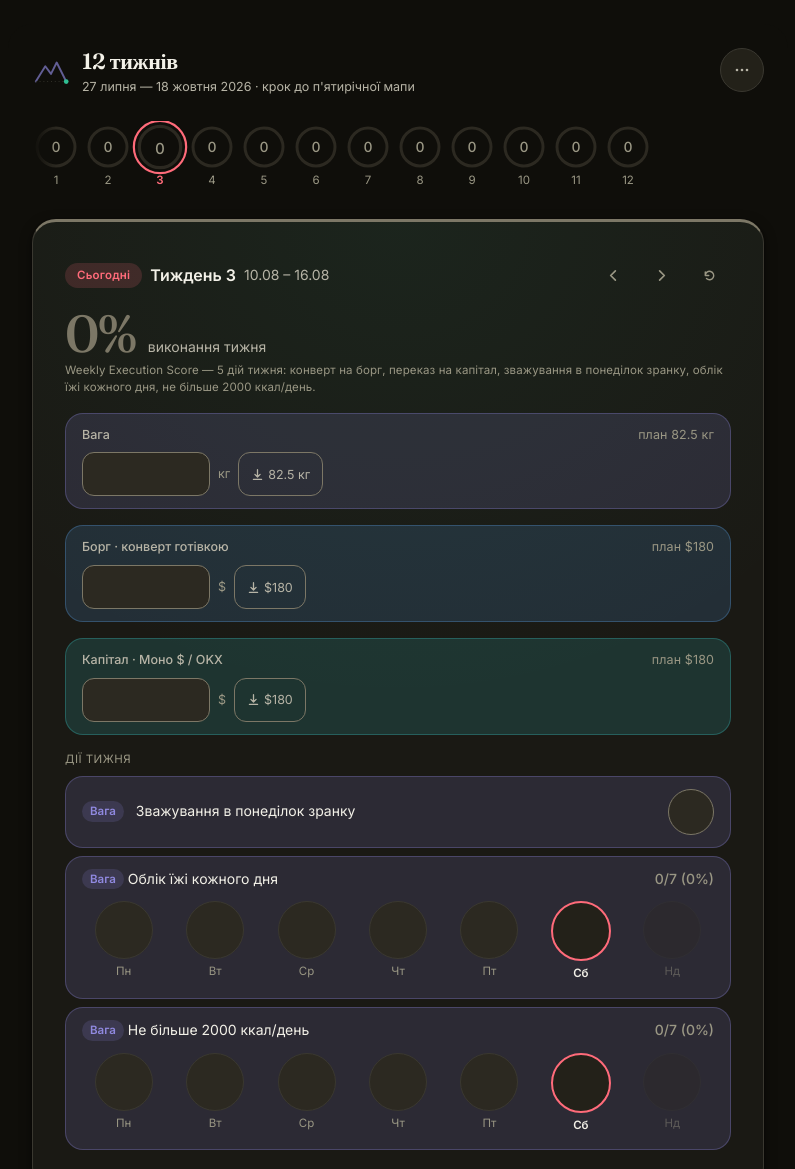
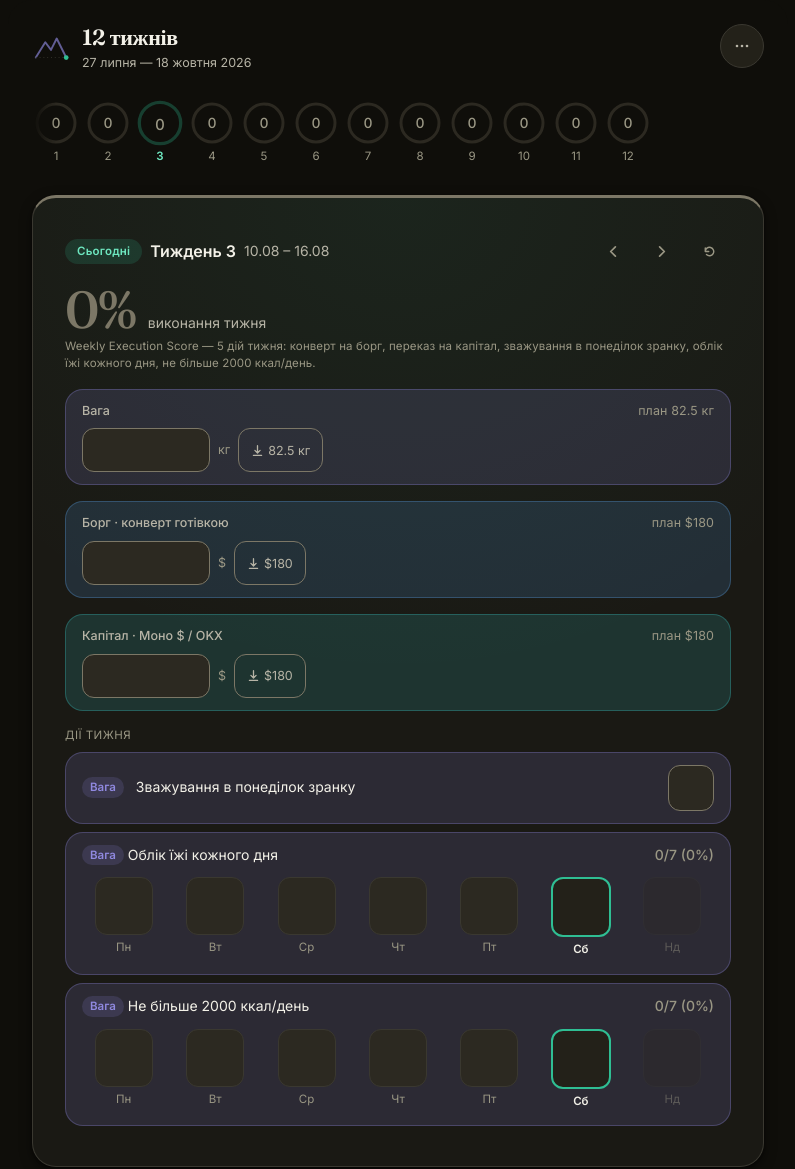
Before and after one commit to kazmirchuk96/tracker, a plain HTML site: page index.html in a window 1280 px wide. Shown: the top 1169 px of the page, without its empty margins (242-1037 px from the left). Drawn offline with Linux system fonts and the light colour scheme.

Commit message:
feat(design): checkboxes back to rounded squares, today ring redesign
Два раунди фідбека з реального пристрою, обидва вирішені через макети
з варіантами перед впровадженням:

1. Кільце "сьогодні" на таймлайні тижнів: два кільця (дуга прогресу +
   обведення "сьогодні") на 44px колі майже впритул зливались у
   нечитабельну пляму. Замінено на тонований трек самого прогрес-кільця
   (rgba з C_DONE, 0.28) - жодного другого шару геометрії. Той самий
   hexToRgba-хелпер, що вже тонує картки метрик.

2. Кнопки-галочки (щотижневі дії й щоденна сітка) - суцільні залиті
   кола виглядали важко, "як цукерки". Border-radius змінено з 50%
   на var(--r-md) - закруглений квадрат замість кола. Тап-ціль
   свідомо лишена на 44px (var(--tap)) - вибір стосувався форми,
   не розміру, а 44px вже перевірений на реальному пристрої в
   попередніх раундах.

Обидві зміни спершу показані як окремі HTML-макети з кількома
варіантами (journey-today-variants.html, checkbox-variants.html) -
користувач обирав конкретний варіант перед впровадженням у сам
трекер.

Тести: 228 перевірок у чотирьох наборах, усі зелені. Переписано
застарілі перевірки під нову (протилежну попередній) форму елементів.

```diff
--- a/index.html
+++ b/index.html
@@ -11,7 +11,6 @@
 <meta name="robots" content="noindex, nofollow">
 <style>
   html, body { margin: 0; padding: 0; background: #0F0E0A; }
-  body { padding: var(--sp-5) var(--sp-3); }
 </style>
 </head>
 <body>
@@ -158,7 +157,7 @@
 #tracker-root { line-height: var(--lh-body); }
 /* --- Пункт 18: на десктопі рядок сягав ~90 символів при комфортних 60-75.
    Обмежуємо саме текстові блоки, не контейнери з контролами. --- */
-#tracker-root p, #tracker-root .warn-text span { max-width: 68ch; }
+#tracker-root p { max-width: 68ch; }
 /* --- Пункт 11: Fraunces підключений як варіативний (opsz 9..144), але жодна
    вісь не використовувалась. opsz auto дає правильні пропорції на різних
    кеглях, SOFT згладжує кути, WONK вмикає характерні альтернативні форми. --- */
@@ -194,17 +193,20 @@
 .journey-num { font-size: var(--fs-xs); color: var(--text-muted); }
 /* 3.2: 12 підписів сум не влазять у ширину телефона — там лишається
    тільки висота стовпчика, а точна сума доступна тапом (tooltip). */
-.journey-cell.today .journey-num { color: var(--brand-text); font-weight: 700; }
+.journey-cell.today .journey-num { color: var(--accent-text); font-weight: 700; }
 /* Кораловий контур навколо кільця "сьогодні" — окремий від дуги прогресу
    сигнал, той самий принцип, що й обведення дня "сьогодні" в референсі. */
-.journey-cell.today .journey-dot::after { content: ''; position: absolute; inset: -3px; border-radius: 50%; border: var(--bw-emphasis) solid var(--brand); pointer-events: none; }
+/* Варіант C: два кільця майже впритул (внутрішня дуга прогресу + зовнішнє
+   обведення "сьогодні") на 44px колі зливались у нечитабельну пляму —
+   користувач це помітив на реальному скріншоті. Тепер "сьогодні" сигналізує
+   тонований трек самого прогрес-кільця (див. JS, arcColor/trackColor),
+   без жодного другого шару геометрії. */
 .card { background: var(--surface-1); border: var(--bw) solid var(--border); border-radius: var(--r-xl); padding: var(--sp-5); box-shadow: var(--shadow-sm); }
 .hero-num { font-family: 'Fraunces', serif; font-weight: 500; font-variant-numeric: tabular-nums; letter-spacing: var(--tr-display); line-height: var(--lh-display); transition: color 0.3s; }
 /* I7: усі індикатори стану — один патерн "пігулка". Відрізняються
    лише кольором (нейтральний / у графіку / відстає), не формою. */
 .chip, .badge, .today-pill { display: inline-flex; align-items: center; font-size: var(--fs-xs); font-weight: 600; padding: var(--sp-1) var(--sp-3); border-radius: var(--r-pill); letter-spacing: 0.02em; white-space: nowrap; }
-.badge-ok { background: var(--accent-soft); color: var(--accent-text); }
-.today-pill { background: var(--brand-soft); color: var(--brand-text); }
+.badge-ok, .today-pill { background: var(--accent-soft); color: var(--accent-text); }
 /* Картка показника має право переносити слова — інакше довгі рядки
    на кшталт "ціль $1,800" вилазять за її межі на вузькому екрані. */
 .stat-card { min-width: 0; overflow-wrap: anywhere; }
@@ -295,13 +297,12 @@ input[type=number] { -moz-appearance: textfield; appearance: textfield; }
 }
 #tracker-root .journey-cell:focus-visible .journey-dot { outline: 2px solid var(--accent-text); outline-offset: 2px; }
 #tracker-root .journey-cell:focus-visible { outline: none; }
-.warn-text { font-size: var(--fs-sm); color: var(--warn-text); margin-top: var(--sp-2); display: flex; align-items: center; gap: var(--sp-1); }
 .habit-row { display: flex; align-items: center; gap: var(--sp-3); padding: var(--sp-3) var(--sp-4); border: var(--bw) solid transparent; border-radius: var(--r-lg); margin-bottom: var(--sp-2); font-size: var(--fs-md); transition: background 0.2s, border-color 0.2s; }
 .habit-label { flex: 1; min-width: 0; }
 /* Кругова кнопка-галочка замість нативного чекбокса — той самий патерн,
    що й у щоденній сітці (day-square), лишень трохи менша, бо тут вона
    одна в рядку, а не серед семи. */
-.week-check { width: var(--tap); height: var(--tap); border-radius: 50%; display: flex; align-items: center; justify-content: center; flex-shrink: 0; cursor: pointer; border: var(--bw) solid var(--border-strong); background: var(--surface-3); color: var(--text-muted); transition: background 0.15s, border-color 0.15s, transform 0.1s; }
+.week-check { width: var(--tap); height: var(--tap); border-radius: var(--r-md); display: flex; align-items: center; justify-content: center; flex-shrink: 0; cursor: pointer; border: var(--bw) solid var(--border-strong); background: var(--surface-3); color: var(--text-muted); transition: background 0.15s, border-color 0.15s, transform 0.1s; }
 .week-check:hover { border-color: var(--focus); }
 .week-check:active { transform: scale(0.9); }
 .week-check.checked, .week-check[aria-checked="true"] { background: var(--accent); border-color: var(--accent); color: var(--surface-0); }
@@ -311,7 +312,7 @@ input[type=checkbox] { width: 18px; height: 18px; margin-right: var(--sp-0); cur
 .daily-head { display: flex; justify-content: space-between; font-size: var(--fs-md); margin-bottom: var(--sp-3); }
 .daily-grid { display: grid; grid-template-columns: repeat(7, 1fr); gap: var(--sp-2); }
 .day-cell { display: flex; flex-direction: column; align-items: center; gap: var(--sp-1); }
-.day-square { width: 100%; aspect-ratio: 1; min-height: var(--tap); max-width: 56px; border-radius: 50%; display: flex; align-items: center; justify-content: center; cursor: pointer; user-select: none; border: var(--bw) solid var(--border); background: var(--surface-3); color: var(--text-muted); transition: background 0.15s, border-color 0.15s, transform 0.1s; }
+.day-square { width: 100%; aspect-ratio: 1; min-height: var(--tap); max-width: 56px; border-radius: var(--r-md); display: flex; align-items: center; justify-content: center; cursor: pointer; user-select: none; border: var(--bw) solid var(--border); background: var(--surface-3); color: var(--text-muted); transition: background 0.15s, border-color 0.15s, transform 0.1s; }
 .day-square:hover { border-color: var(--focus); background: var(--surface-2); }
 .day-square:active { transform: scale(0.9); }
 .day-square.checked { background: var(--accent); border: var(--bw) solid var(--accent); color: var(--surface-0); }
@@ -320,7 +321,7 @@ input[type=checkbox] { width: 18px; height: 18px; margin-right: var(--sp-0); cur
 
 /* №1: сьогоднішній день. Без цього щоразу доводилось згадувати, який
    сьогодні день тижня, і шукати потрібну літеру серед семи однакових. */
-.day-square.is-today { border: var(--bw-emphasis) solid var(--brand); }
+.day-square.is-today { border: var(--bw-emphasis) solid var(--accent); }
 .day-square.is-today[aria-checked="false"] { background: var(--surface-2); }
 .day-cell.is-today .day-cell-label { color: var(--text-primary); font-weight: 600; }
 
@@ -379,6 +380,13 @@ input[type=checkbox] { width: 18px; height: 18px; margin-right: var(--sp-0); cur
   #stat-cards { grid-template-columns: 1fr 1fr !important; }
   .card { padding: var(--sp-4); }
   .hero-card { padding: var(--sp-4); }
+  /* Скріншот показав явно видимий "мертвий" простір фону обабіч контенту —
+     два накладені шари відступу (зовнішня обгортка body + власний padding
+     кореня) разом давали 36px з кожного боку. Тут звужуємо ВЛАСНИЙ відступ
+     кореня з 24px до 12px саме на мобільних; safe-area-inset (виїмка,
+     індикатор жесту) все одно бере максимум із двох значень, тож на
+     пристроях з вирізом менше не стане. */
+  #tracker-root { padding-left: max(var(--sp-3), env(safe-area-inset-left)); padding-right: max(var(--sp-3), env(safe-area-inset-right)); }
 }
 
 /* Пункт 10: раніше .hero-num на мобільному падав до --fs-xl (22px) — рівно
@@ -450,7 +458,7 @@ input[type=checkbox] { width: 18px; height: 18px; margin-right: var(--sp-0); cur
       </svg>
       <div>
         <h1 style="margin: 0 0 var(--sp-1); font-size: var(--fs-h1);">12 тижнів</h1>
-        <p style="color: var(--text-secondary); font-size: var(--fs-sm); margin: 0;">27 липня — 18 жовтня 2026 · крок до п'ятирічної мапи <span id="sync-badge" style="color: var(--text-muted); font-size: var(--fs-xs);"></span></p>
+        <p style="color: var(--text-secondary); font-size: var(--fs-sm); margin: 0;">27 липня — 18 жовтня 2026 <span id="sync-badge" style="color: var(--text-muted); font-size: var(--fs-xs);"></span></p>
       </div>
     </div>
     <div class="menu-wrap">
@@ -506,7 +514,7 @@ input[type=checkbox] { width: 18px; height: 18px; margin-right: var(--sp-0); cur
     </div>
   </div>
 
-  <div style="text-align:center; font-size:var(--fs-xs); color:var(--text-muted); opacity:0.5; margin-top:var(--sp-6);">build v38 · visual redesign: coral accent, tinted cards, arc rings</div>
+  <div style="text-align:center; font-size:var(--fs-xs); color:var(--text-muted); opacity:0.5; margin-top:var(--sp-6);">build v46 · checkboxes: rounded square instead of circle</div>
 </div>
 
 <div id="app-modal-overlay" role="dialog" aria-modal="true" aria-labelledby="app-modal-message" style="display:none; position:fixed; inset:0; background:rgba(10,9,6,0.62); backdrop-filter:blur(12px); -webkit-backdrop-filter:blur(12px); z-index:200; align-items:center; justify-content:center; padding:var(--sp-4);">
@@ -743,8 +751,6 @@ input[type=checkbox] { width: 18px; height: 18px; margin-right: var(--sp-0); cur
     plus: '<path d="M8 3v10M3 8h10" stroke="currentColor" stroke-width="1.6" fill="none" stroke-linecap="round"/>',
     minus: '<path d="M3 8h10" stroke="currentColor" stroke-width="1.6" fill="none" stroke-linecap="round"/>',
     reset: '<path d="M3.5 8a4.5 4.5 0 1 1 1.3 3.2M3.5 8V4.3M3.5 8h3.7" stroke="currentColor" stroke-width="1.5" fill="none" stroke-linecap="round" stroke-linejoin="round"/>',
-    copy: '<rect x="5.5" y="5.5" width="7" height="7" rx="1.3" stroke="currentColor" stroke-width="1.4" fill="none"/><path d="M3.3 9.5V4.3A1.3 1.3 0 0 1 4.6 3H9.8" stroke="currentColor" stroke-width="1.4" fill="none"/>',
-    warn: '<path d="M8 2.5l6.5 11.5h-13z" stroke="currentColor" stroke-width="1.3" fill="none" stroke-linejoin="round"/><path d="M8 6.5v3.5M8 12v.1" stroke="currentColor" stroke-width="1.3" stroke-linecap="round"/>',
     // I8: перенесено сюди з інлайнових <svg> у розмітці — одне джерело правди
     dots: '<circle cx="3" cy="8" r="1.3" fill="currentColor"/><circle cx="8" cy="8" r="1.3" fill="currentColor"/><circle cx="13" cy="8" r="1.3" fill="currentColor"/>',
     target: '<circle cx="8" cy="8" r="5.5" stroke="currentColor" stroke-width="1.4" fill="none"/><circle cx="8" cy="8" r="1.4" fill="currentColor"/>',
@@ -1309,11 +1315,16 @@ input[type=checkbox] { width: 18px; height: 18px; margin-right: var(--sp-0); cur
       const isEmpty = s === 0 && !hasAnyData(i);
       const arcColor = s >= 85 ? C_DONE : (i < cur ? C_MISSED : C_NEUTRAL);
       const offset = CIRC * (1 - (isEmpty ? 0 : s) / 100);
+      // Варіант C: замість другого кільця навколо (яке на 44px зливалось із
+      // дугою прогресу в пляму — див. коментар у CSS) "сьогодні" сигналізує
+      // сам ФОН кільця: трек тонується м'яким зеленим замість сірого. Одне
+      // й те саме кільце, ніякого додаткового шару геометрії.
+      const trackColor = i === cur ? hexToRgba(C_DONE, 0.28) : 'var(--surface-3)';
       const dot = document.createElement('span');
       dot.className = 'journey-dot' + (isEmpty ? ' is-empty' : '');
       dot.innerHTML =
         '<svg class="journey-ring" width="44" height="44" viewBox="0 0 44 44" aria-hidden="true">' +
-          '<circle cx="22" cy="22" r="' + R + '" fill="none" stroke="var(--surface-3)" stroke-width="3"/>' +
+          '<circle cx="22" cy="22" r="' + R + '" fill="none" stroke="' + trackColor + '" stroke-width="3"/>' +
           (isEmpty ? '' :
             '<circle cx="22" cy="22" r="' + R + '" fill="none" stroke="' + arcColor + '" stroke-width="3" ' +
             'stroke-linecap="round" stroke-dasharray="' + CIRC.toFixed(1) + '" stroke-dashoffset="' + offset.toFixed(1) + '" ' +
@@ -1339,7 +1350,14 @@ input[type=checkbox] { width: 18px; height: 18px; margin-right: var(--sp-0); cur
   function deltaHtml(current, previous, betterWhenLower, unit){
     if (previous === null || previous === undefined) return '';
     const diff = current - previous;
-    if (Math.abs(diff) < 0.05) return '<div class="delta" style="color:var(--text-muted);">без змін з мин. тижня</div>';
+    // Було: підпис "без змін з мин. тижня" при різниці < 0.05. Для боргу й
+    // капіталу це порівнює суму ЦЬОГО тижня із сумою МИНУЛОГО, а не
+    // загальний прогрес — людина на стабільному плані внесків (щотижня
+    // рівно $150) бачила б цей підпис щоразу, і він читався як застій,
+    // хоча насправді все йшло за планом. Тепер за відсутності помітної
+    // зміни просто нічого не показуємо; реальна зміна ("+50", "-2.9 кг")
+    // і далі відображається — вона однозначна.
+    if (Math.abs(diff) < 0.05) return '';
     const good = betterWhenLower ? diff < 0 : diff > 0;
     const sign = diff > 0 ? '+' : '';
     return '<div class="delta ' + (good ? 'delta-good' : 'delta-bad') + '">' + sign + fmt1(diff) + unit + ' з мин. тижня</div>';
@@ -1465,8 +1483,14 @@ input[type=checkbox] { width: 18px; height: 18px; margin-right: var(--sp-0); cur
   function renderStats(snap){
     const hasData = snap.cur > 0;
     const prevWeight = snap.cur > 1 ? findPrevWeight(snap.cur) : null;
-    const prevDebtAmt = snap.cur > 0 ? findPrevAmt(snap.cur + 1, 'debtAmt') : null;
-    const prevCapAmt = snap.cur > 0 ? findPrevAmt(snap.cur + 1, 'capitalAmt') : null;
+    // Було snap.cur + 1 — через -1 усередині findPrevAmt це фактично
+    // означало "почни пошук із самого snap.cur", тож функція одразу
+    // знаходила значення ЦЬОГО Ж тижня (адже snap.cur за визначенням має
+    // дані) й порівнювала суму сама з собою. Різниця виходила 0 завжди,
+    // незалежно від того, скільки реально вносили тижнем раніше — тому
+    // дельта для боргу й капіталу ніколи не могла показати справжню зміну.
+    const prevDebtAmt = snap.cur > 0 ? findPrevAmt(snap.cur, 'debtAmt') : null;
+    const prevCapAmt = snap.cur > 0 ? findPrevAmt(snap.cur, 'capitalAmt') : null;
     const thisWeekDebt = snap.cur > 0 ? state[snap.cur].debtAmt : null;
     const thisWeekCap = snap.cur > 0 ? state[snap.cur].capitalAmt : null;
     document.getElementById('stat-cards').innerHTML =
@@ -1819,7 +1843,7 @@ input[type=checkbox] { width: 18px; height: 18px; margin-right: var(--sp-0); cur
     const r = parseInt(h.slice(0,2), 16), g = parseInt(h.slice(2,4), 16), b = parseInt(h.slice(4,6), 16);
     return 'rgba(' + r + ',' + g + ',' + b + ',' + alpha + ')';
   }
-  function metricRow(label, color, inputEl, planText, warnText, copyTitle, onCopy, fillLabel, onFill){
+  function metricRow(label, color, inputEl, planText, fillLabel, onFill){
     const row = document.createElement('div'); row.className = 'metric-row';
     // Референс тонує фон кожної картки власним кольором замість маленької
     // крапки-акценту збоку — того самого кольору тепер досить, щоб рядок
@@ -1844,18 +1868,7 @@ input[type=checkbox] { width: 18px; height: 18px; margin-right: var(--sp-0); cur
       fillBtn.onclick = onFill;
       inputRow.appendChild(fillBtn);
     }
-    if (onCopy){
-      const cb = document.createElement('button'); cb.className = 'icon-btn'; cb.type = 'button'; cb.title = copyTitle;
-      cb.setAttribute('aria-label', copyTitle); cb.innerHTML = icon('copy', 14);
-      cb.onclick = onCopy;
-      inputRow.appendChild(cb);
-    }
     body.appendChild(inputRow);
-    if (warnText){
-      const warn = document.createElement('div'); warn.className = 'warn-text';
-      warn.innerHTML = icon('warn', 13) + '<span>' + warnText + '</span>';
-      body.appendChild(warn);
-    }
     row.appendChild(body);
     return row;
   }
@@ -1884,15 +1897,11 @@ input[type=checkbox] { width: 18px; height: 18px; margin-right: var(--sp-0); cur
 
   function buildWeekBody(i, snap){
     const frag = document.createDocumentFragment();
-    const prevW = i > 1 ? state[i-1].weight : null;
-    const wWarn = (state[i].weight && Math.abs(state[i].weight - findPrevWeight(i)) > 2) ? 'Велика зміна від минулого тижня (' + fmt1(findPrevWeight(i)) + ' кг)' : null;
     const wTarget = fmt1(expWeight(i));
     const wStep = stepper(state[i].weight, 0.1, 1,
       (v) => { state[i].weight = v; saveWeek(i); },
       () => render(), 0, 'кг');
-    frag.appendChild(metricRow('Вага', C_WEIGHT, wStep, 'план ' + wTarget + ' кг', wWarn,
-      prevW ? ('Скопіювати ' + fmt1(prevW) + ' кг з тижня ' + (i-1)) : null,
-      prevW ? () => { state[i].weight = prevW; saveWeek(i); render(); } : null,
+    frag.appendChild(metricRow('Вага', C_WEIGHT, wStep, 'план ' + wTarget + ' кг',
       wTarget + ' кг', () => { state[i].weight = wTarget; saveWeek(i); render(); }));
 
     if (GOALS.debtClosedWeek != null && i > GOALS.debtClosedWeek){
@@ -1900,14 +1909,10 @@ input[type=checkbox] { width: 18px; height: 18px; margin-right: var(--sp-0); cur
     } else {
       const planDebt = planFor_(i, 'debtAmt', GOALS.debtStart, GOALS.debtEnd);
       const planDebtNote = 'план $' + planDebt;
-      const prevDebt = i > 1 ? state[i-1].debtAmt : null;
-      const dWarn = (state[i].debtAmt && state[i].debtAmt > planDebt * 2.5) ? 'Незвично велика сума порівняно з планом' : null;
       const dStep = stepper(state[i].debtAmt, 5, 0,
         (v) => { state[i].debtAmt = v; saveWeek(i); },
         () => render(), 0, '$');
-      frag.appendChild(metricRow('Борг · конверт готівкою', C_DEBT, dStep, planDebtNote, dWarn,
-        prevDebt ? ('Скопіювати $' + prevDebt + ' з тижня ' + (i-1)) : null,
-        prevDebt ? () => { state[i].debtAmt = prevDebt; saveWeek(i); render(); } : null,
+      frag.appendChild(metricRow('Борг · конверт готівкою', C_DEBT, dStep, planDebtNote,
         '$' + planDebt, () => { state[i].debtAmt = planDebt; saveWeek(i); render(); }));
     }
 
@@ -1916,14 +1921,10 @@ input[type=checkbox] { width: 18px; height: 18px; margin-right: var(--sp-0); cur
     } else {
       const planCapital = planFor_(i, 'capitalAmt', GOALS.capitalStart, GOALS.capitalEnd);
       const planCapNote = 'план $' + planCapital;
-      const prevCap = i > 1 ? state[i-1].capitalAmt : null;
-      const cWarn = (state[i].capitalAmt && state[i].capitalAmt > planCapital * 2.5) ? 'Незвично велика сума порівняно з планом' : null;
       const cStep = stepper(state[i].capitalAmt, 5, 0,
         (v) => { state[i].capitalAmt = v; saveWeek(i); },
         () => render(), 0, '$');
-      frag.appendChild(metricRow('Капітал · Моно $ / OKX', C_CAPITAL, cStep, planCapNote, cWarn,
-        prevCap ? ('Скопіювати $' + prevCap + ' з тижня ' + (i-1)) : null,
-        prevCap ? () => { state[i].capitalAmt = prevCap; saveWeek(i); render(); } : null,
+      frag.appendChild(metricRow('Капітал · Моно $ / OKX', C_CAPITAL, cStep, planCapNote,
         '$' + planCapital, () => { state[i].capitalAmt = planCapital; saveWeek(i); render(); }));
     }
 
```
